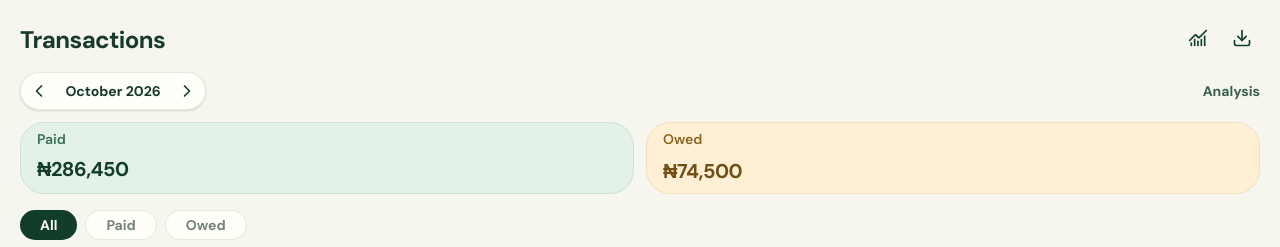
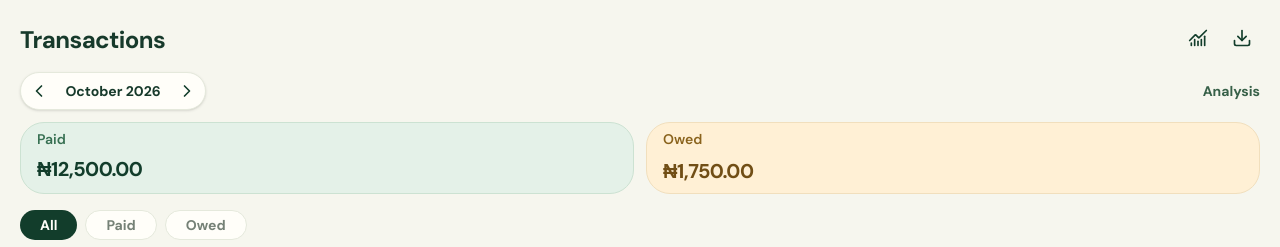
Before and after one commit to Aulli07/BalanceMe, a Next.js app: page /transactions in a window 1280 px wide. Shown: the top 247 px of the page. Built offline with nearby package versions, Linux system fonts and the light colour scheme.

Commit message:
I made the summary cards in the transactions screen work with the mock transactions

```diff
--- a/app/notifications/page.tsx
+++ b/app/notifications/page.tsx
@@ -13,9 +13,13 @@ const notifications = mockNotifications.filter(
   (notification) => notification.businessId === ACTIVE_BUSINESS_ID,
 );
 
+
+
+
 export default function NotificationsPage() {
   const [activeFilter, setActiveFilter] = useState<NotificationFilter>("All");
   const [query, setQuery] = useState("");
+
   const visibleNotifications = useMemo(
     () => getVisibleNotifications(notifications, activeFilter, query),
     [activeFilter, query],
--- a/app/transactions/page.tsx
+++ b/app/transactions/page.tsx
@@ -6,6 +6,7 @@ import { TransactionSummary } from "@/features/transactions/components/transacti
 import { TransactionActivity } from "@/features/transactions/components/transaction-activity";
 import { getTransactionsForMonth } from "@/features/transactions/selectors/get-transactions-for-month";
 import { getTransactionActivity } from "@/features/transactions/selectors/get-transactions";
+import { getTransactionSummary } from "@/features/transactions/selectors/get-transaction-summary";
 import { ACTIVE_BUSINESS_ID } from "@/shared/data/current-context";
 
 const months = ["October 2026", "September 2026", "August 2026"];
@@ -20,6 +21,10 @@ export default function TransactionsPage() {
       ),
     [monthIndex],
   );
+  const summary = useMemo(
+    () => getTransactionSummary(ACTIVE_BUSINESS_ID, months[monthIndex]),
+    [monthIndex],
+  );
 
   return (
     <main className="min-h-screen pb-18 bg-[var(--paper)] text-[var(--ink)]">
@@ -29,6 +34,8 @@ export default function TransactionsPage() {
         monthIndex={monthIndex}
         monthCount={months.length}
         onMonthChange={setMonthIndex}
+        paidKobo={summary.paidKobo}
+        owedKobo={summary.owedKobo}
       />
       <TransactionActivity transactions={transactions} />
     </main>
--- a/features/transactions/components/transaction-summary.tsx
+++ b/features/transactions/components/transaction-summary.tsx
@@ -2,6 +2,8 @@
 
 import { useState } from "react";
 import { LuChevronLeft, LuChevronRight } from "react-icons/lu";
+import { formatNaira } from "@/shared/utils/format-naira";
+import type { NairaKobo } from "@/shared/types/domain";
 
 const filters = ["All", "Paid", "Owed"];
 
@@ -10,6 +12,8 @@ type TransactionSummaryProps = {
   monthIndex: number;
   monthCount: number;
   onMonthChange: React.Dispatch<React.SetStateAction<number>>;
+  paidKobo: NairaKobo;
+  owedKobo: NairaKobo;
 };
 
 export function TransactionSummary({
@@ -17,6 +21,8 @@ export function TransactionSummary({
   monthIndex,
   monthCount,
   onMonthChange,
+  paidKobo,
+  owedKobo,
 }: TransactionSummaryProps) {
   const [activeFilter, setActiveFilter] = useState("All");
 
@@ -65,13 +71,13 @@ export function TransactionSummary({
         <article className="rounded-3xl border border-[#cce2d2] bg-[#e4f1e8] px-4 py-2">
           <p className="text-sm font-semibold text-[#377052] leading-tight">Paid</p>
           <p className="mt-2 text-xl font-bold tracking-tight leading-tight text-[var(--forest)]">
-            ₦286,450
+            {formatNaira(paidKobo)}
           </p>
         </article>
         <article className="rounded-3xl border border-[#f1dfbd] bg-[#fff0d5] px-4 py-2">
           <p className="text-sm font-semibold text-[#8a631d] leading-tight">Owed</p>
           <p className="mt-2 text-xl font-bold tracking-tight text-[#714e15]">
-            ₦74,500
+            {formatNaira(owedKobo)}
           </p>
         </article>
       </div>
--- /dev/null
+++ b/features/transactions/selectors/get-transaction-summary.ts
@@ -0,0 +1,62 @@
+import {
+  mockPaymentTransactions,
+  mockSaleTransactions,
+} from "@/shared/data/domain-mock-data";
+import type { NairaKobo } from "@/shared/types/domain";
+
+export type TransactionSummary = {
+  paidKobo: NairaKobo;
+  owedKobo: NairaKobo;
+};
+
+export function getTransactionSummary(
+  businessId: string,
+  month: string,
+): TransactionSummary {
+  const [monthName, year] = month.split(" ");
+  const monthIndex = new Date(`${monthName} 1, ${year}`).getMonth();
+  const monthYear = Number(year);
+  const isInSelectedMonth = (createdAt: string) => {
+    const date = new Date(createdAt);
+
+    return (
+      date.getUTCFullYear() === monthYear &&
+      date.getUTCMonth() === monthIndex
+    );
+  };
+
+  const sales = mockSaleTransactions.filter(
+    (transaction) =>
+      transaction.businessId === businessId &&
+      isInSelectedMonth(transaction.createdAt),
+  );
+
+  const paidFromSalesKobo = sales.reduce(
+    (total, transaction) => total + transaction.initialPaidKobo,
+    0,
+  );
+  const paidFromPaymentsKobo = mockPaymentTransactions
+    .filter(
+      (transaction) =>
+        transaction.businessId === businessId &&
+        isInSelectedMonth(transaction.createdAt),
+    )
+    .reduce((total, transaction) => total + transaction.receivedKobo, 0);
+
+  const owedKobo = sales.reduce((total, sale) => {
+    const allocatedKobo = mockPaymentTransactions
+      .flatMap((payment) => payment.allocations)
+      .filter((allocation) => allocation.saleTransactionId === sale.id)
+      .reduce((allocated, allocation) => allocated + allocation.amountKobo, 0);
+
+    return (
+      total +
+      Math.max(0, sale.totalKobo - sale.initialPaidKobo - allocatedKobo)
+    );
+  }, 0);
+
+  return {
+    paidKobo: paidFromSalesKobo + paidFromPaymentsKobo,
+    owedKobo,
+  };
+}
```
